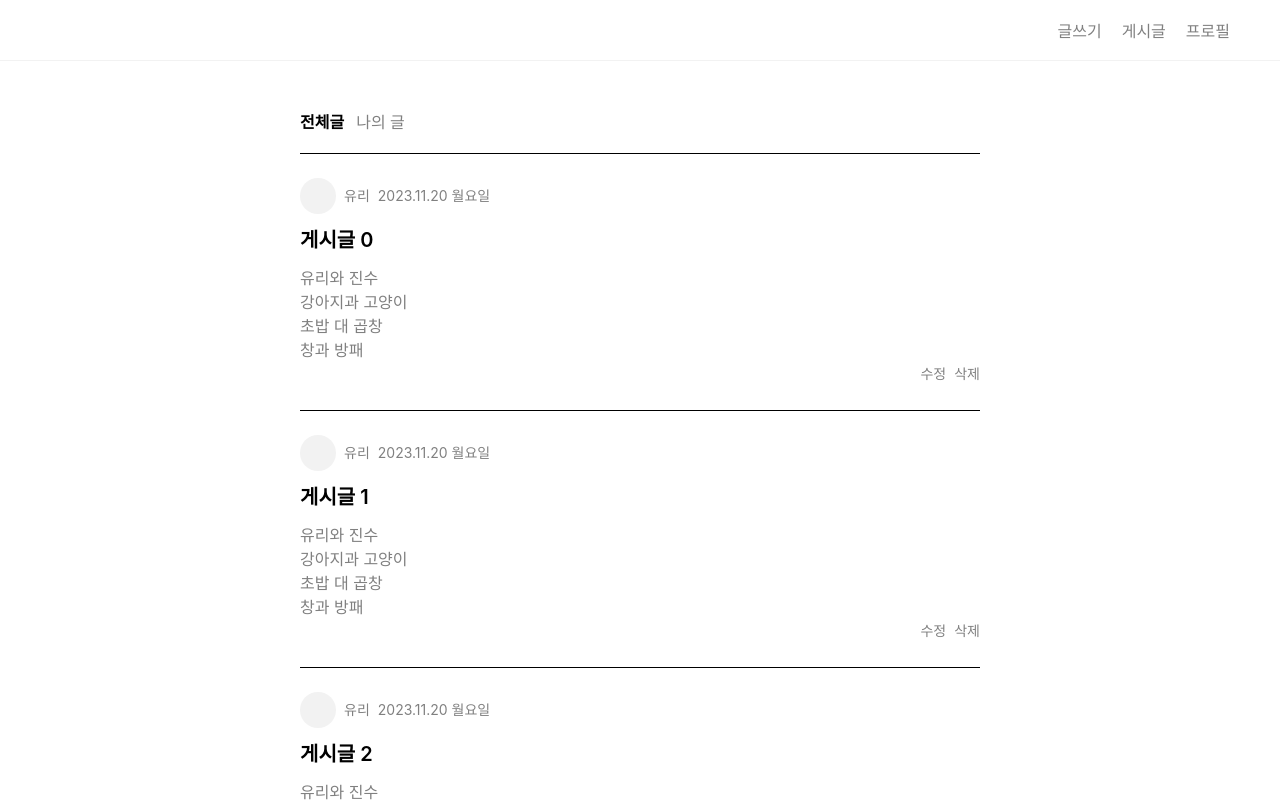
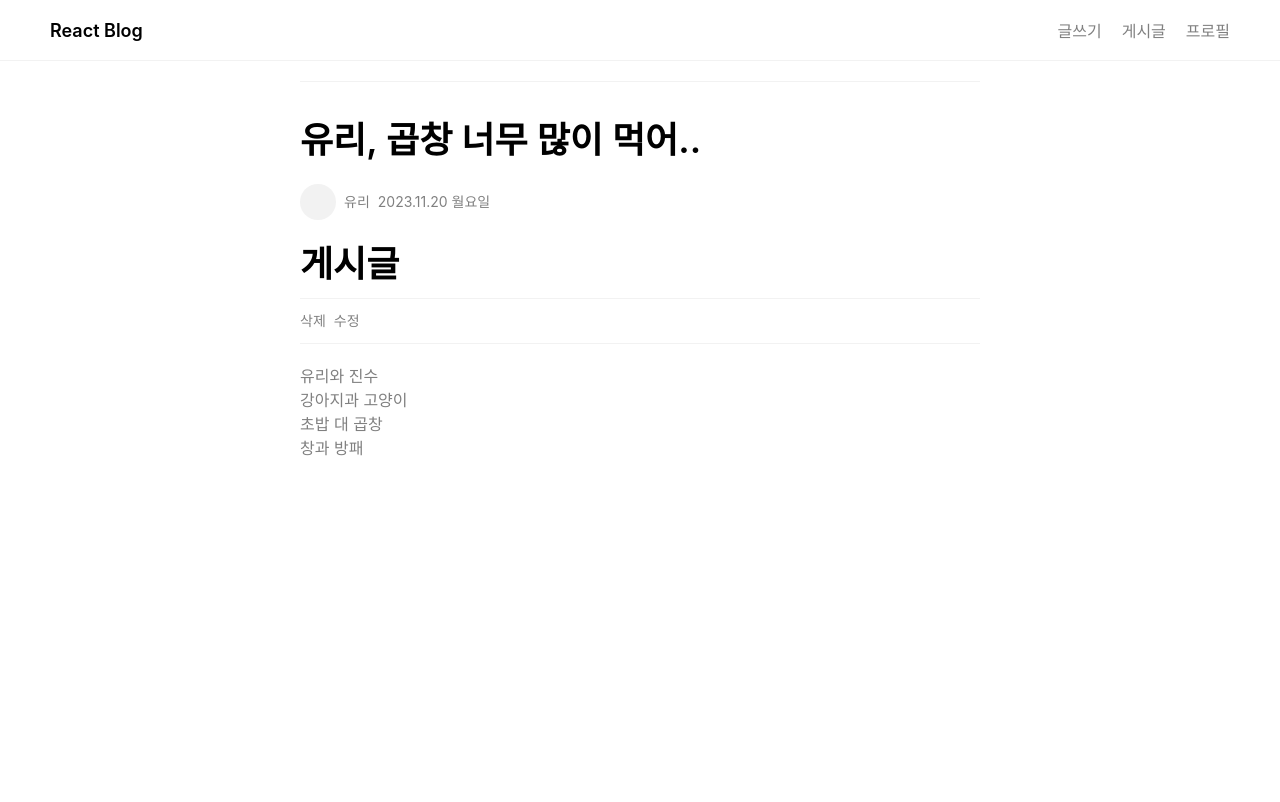
Before and after one commit to Daily-manjoo/react-blog-app, a React (Create React App) app: page /posts/0 in a window 1280 px wide. Before the commit this address led to /. Shown: the top 802 px of the page. Built offline with nearby package versions, Linux system fonts and the light colour scheme.

Commit message:
프로필 및 게시글 상세 컴포넌트 생성

```diff
--- /dev/null
+++ b/src/components/Footer.tsx
@@ -0,0 +1,11 @@
+import { Link } from "react-router-dom";
+
+export default function Footer(){
+    return(
+        <footer>
+                <Link to="/posts/new">글쓰기</Link>
+                <Link to="/posts">게시글</Link>
+                <Link to="/profile">프로필</Link>
+            </footer>
+    )
+}
--- /dev/null
+++ b/src/components/Header.tsx
@@ -0,0 +1,14 @@
+import { Link } from "react-router-dom";
+
+export default function Header(){
+    return (
+        <header className="Header">
+            <Link to="/" className="header__logo">React Blog</Link>
+                <div>
+                <Link to="/posts/new">글쓰기</Link>
+                <Link to="/posts">게시글</Link>
+                <Link to="/profile">프로필</Link>
+                </div>
+         </header>
+    )
+}
--- /dev/null
+++ b/src/components/PostDetail.tsx
@@ -0,0 +1,27 @@
+export default function PostDetail(){
+    return(
+        <>
+        <div className="post__detail">
+            <div className="post__box">
+                <div className="post__title">유리, 곱창 너무 많이 먹어..</div>
+                <div className="post__profile-box">
+                            <div className="post__profile" />
+                            <div className="post__author-name">유리</div>
+                            <div className="post__date">2023.11.20 월요일</div>
+                        </div>
+                        <div className="post__title">게시글</div>
+                        <div className="post__utils-box">
+                            <div className="post__delete">삭제</div>
+                            <div className="post__edit">수정</div>
+                        </div>
+                        <div className="post__text">
+                            유리와 진수<br/>
+                            강아지과 고양이<br/>
+                            초밥 대 곱창<br />
+                            창과 방패<br />
+                        </div>
+                </div>
+            </div>
+        </>
+    )
+}
--- /dev/null
+++ b/src/components/PostList.tsx
@@ -0,0 +1,42 @@
+import { Link } from "react-router-dom";
+
+interface PostListProps {
+    hasNavigation?: boolean;
+}
+
+export default function PostList({ hasNavigation = true}: PostListProps){ //profile페이지에선 안보이게
+    return (
+        <>
+        {hasNavigation && (
+            <div className="post__navigation">
+            <div className="post__navigation--active">전체글</div>
+                <div>나의 글</div>
+            </div>
+        )}
+        <div className="post__list">
+                {[...Array(10)].map((e, index)=> (
+                    <div key={index} className="post__box">
+                    <Link to={`/posts/${index}`}>
+                        <div className="post__profile-box">
+                            <div className="post__profile" />
+                            <div className="post__author-name">유리</div>
+                            <div className="post__date">2023.11.20 월요일</div>
+                        </div>
+                        <div className="post__title">게시글 {index}</div>
+                        <div className="post__text">
+                            유리와 진수<br/>
+                            강아지과 고양이<br/>
+                            초밥 대 곱창<br />
+                            창과 방패<br />
+                        </div>
+                        <div className="post__utils-box">
+                            <div className="post__delete">삭제</div>
+                            <div className="post__edit">수정</div>
+                        </div>
+                    </Link>
+                    </div>
+                ))}
+            </div>
+            </>
+    )
+}
--- /dev/null
+++ b/src/components/Profile.tsx
@@ -0,0 +1,16 @@
+import { Link } from "react-router-dom";
+
+export default function Profile(){
+    return <div className="profile__box">
+        <div className="flex__box-lg">
+            <div className="profile__image" />
+            <div>
+                <div className="profile__email">test@test.com</div>
+                <div className="profile__name">조유리</div>
+            </div>
+        </div>
+        <Link to="/" className="profile__logout">
+            로그아웃
+        </Link>
+    </div>
+}
--- a/src/components/Router.tsx
+++ b/src/components/Router.tsx
@@ -15,7 +15,7 @@
     <Routes>
       <Route path='/' element={<Home />} />
       <Route path='/posts' element={<PostList />} />
-      <Route path='/posts:id' element={<PostDetail />} />
+      <Route path='/posts/:id' element={<PostDetail />} />
       <Route path='/posts/new' element={<PostNew />} />
       <Route path='/posts/edit/:id' element={<PostEdit />} />
       <Route path='/profile' element={<ProfilePage />} />
--- a/src/index.css
+++ b/src/index.css
@@ -17,11 +17,17 @@
 header {
   display: flex;
   justify-content: space-between;
-  flex-direction: row-reverse;
+  /* flex-direction: row-reverse; */
   border-bottom: 1px solid #f2f2f2;
   padding: 10px 40px;
   min-height: 40px;
   align-items: center;
+}
+
+header .header__logo {
+  color: black;
+  font-weight: 600;
+  font-size: 18px;
 }
 
 header a {
@@ -74,9 +80,10 @@
   font-weight: 600;
 }
 
-/* post list*/
+/* post list, post detail*/
 
-.post__list {
+.post__list,
+.post__detail {
   min-height: 90vh;
   padding: 20px 40px;
   text-align: center;
@@ -124,7 +131,7 @@
 .post__box {
   padding-top: 24px;
   padding-bottom: 24px;
-  border-top: 1px solid;
+  border-top: 1px solid #f2f2f2;
 }
 
 .post__utils-box {
@@ -144,3 +151,72 @@
 .post__edit:focus {
   color:black;
 }
+
+/* post detail */
+
+.post__detail .post__title {
+  font-size: 36px;
+  line-height: 40px;
+}
+
+.post__detail .post__utils-box {
+  padding: 10px 0px;
+  border-top: 1px solid #f2f2f2;
+  border-bottom: 1px solid #f2f2f2;
+  flex-direction: row;
+}
+
+.post__detail .post__profile-box {
+  padding: 10px 0px;
+}
+
+.post__detail .post__text {
+  padding: 20px 0px;
+}
+
+/* profile */
+
+.profile__box {
+  display: flex;
+  gap: 18px;
+  align-items: center;
+  font-size: 18px;
+  margin: 0 auto;
+  max-width: 680px;
+  text-align: left;
+  line-height: 24px;
+  justify-content: space-between;
+  padding: 20px;
+}
+
+.flex__box-lg {
+  display: flex;
+  gap: 18px;
+  align-items: center;
+}
+
+.profile__image {
+  width: 72px;
+  height: 72px;
+  background-color: #f2f2f2;
+  border-radius: 50%;
+}
+
+.profile__name {
+  font-size: 16px;
+  padding-top: 4px;
+}
+
+.profile__email {
+  font-weight: 500;
+}
+
+.profile_logout {
+  color: gray;
+  font-weight: 14px;
+}
+
+.profile_logout:hover,
+.profile_logout:focus {
+  color: black;
+}
--- a/src/pages/home/index.tsx
+++ b/src/pages/home/index.tsx
@@ -1,49 +1,15 @@
-import { Link } from "react-router-dom"
+import Header from "../../components/Header"
+import Footer from "../../components/Footer"
+import PostList from "../../components/PostList"
 
 
 export default function Home(){
     return (
         <div>
-            <header>
-                <div>
-                <Link to="/posts/new">글쓰기</Link>
-                <Link to="/posts">게시글</Link>
-                <Link to="/profile">프로필</Link>
-                </div>
-            </header>
-            <div className="post__navigation">
-                <div className="post__navigation--active">전체글</div>
-                <div>나의 글</div>
-            </div>
-            <div className="post__list">
-                {[...Array(10)].map((e, index)=> (
-                    <div key={index} className="post__box">
-                    <Link to={`/posts/${index}`}>
-                        <div className="post__profile-box">
-                            <div className="post__profile" />
-                            <div className="post__author-name">유리</div>
-                            <div className="post__date">2023.11.20 월요일</div>
-                        </div>
-                        <div className="post__title">게시글 {index}</div>
-                        <div className="post__text">
-                            유리와 진수<br/>
-                            강아지과 고양이<br/>
-                            초밥 대 곱창<br />
-                            창과 방패<br />
-                        </div>
-                        <div className="post__utils-box">
-                            <div className="post__delete">삭제</div>
-                            <div className="post__edit">수정</div>
-                        </div>
-                    </Link>
-                    </div>
-                ))}
-            </div>
-            <footer>
-            <Link to="/posts/new">글쓰기</Link>
-                <Link to="/posts">게시글</Link>
-                <Link to="/profile">프로필</Link>
-            </footer>
+            <Header />
+
+            <PostList />
+            <Footer />
         </div>
     )
 }
--- a/src/pages/posts/detail.tsx
+++ b/src/pages/posts/detail.tsx
@@ -1,3 +1,13 @@
-export default function PostDetail(){
-    return <h1>Post Detail Page</h1>
+import Footer from "../../components/Footer";
+import Header from "../../components/Header";
+import PostDetail from "../../components/PostDetail";
+
+export default function PostPage(){
+    return (
+    <>
+    <Header />
+    <PostDetail />
+    <Footer />
+    </>
+    )
 }
--- a/src/pages/posts/index.tsx
+++ b/src/pages/posts/index.tsx
@@ -1,3 +1,13 @@
-export default function PostList(){
-    return <h1>Post List Page</h1>;
+import Footer from "../../components/Footer";
+import Header from "../../components/Header";
+import PostList from "../../components/PostList";
+
+export default function PostsPage(){
+    return (
+        <>
+        <Header />
+        <PostList hasNavigation={false} />
+        <Footer />
+        </>
+    )
 }
--- a/src/pages/posts/new.tsx
+++ b/src/pages/posts/new.tsx
@@ -1,3 +1,12 @@
+import Footer from "../../components/Footer";
+import Header from "../../components/Header";
+
 export default function PostNew(){
-    return <h1>Post New Page</h1>
+    return (
+        <>
+        <Header />
+        <div>Post Form</div>
+        <Footer />
+        </>
+    )
 }
--- a/src/pages/profile/index.tsx
+++ b/src/pages/profile/index.tsx
@@ -1,3 +1,16 @@
+import Footer from "../../components/Footer";
+import Header from "../../components/Header";
+import PostList from "../../components/PostList";
+import Profile from "../../components/Profile";
+
+
 export default function ProfilePage(){
-    return <h1>Profile Page</h1>
+    return (
+        <>
+        <Header />
+        <Profile />
+        <PostList hasNavigation={false} />
+        <Footer />
+        </>
+        )
 }
```
